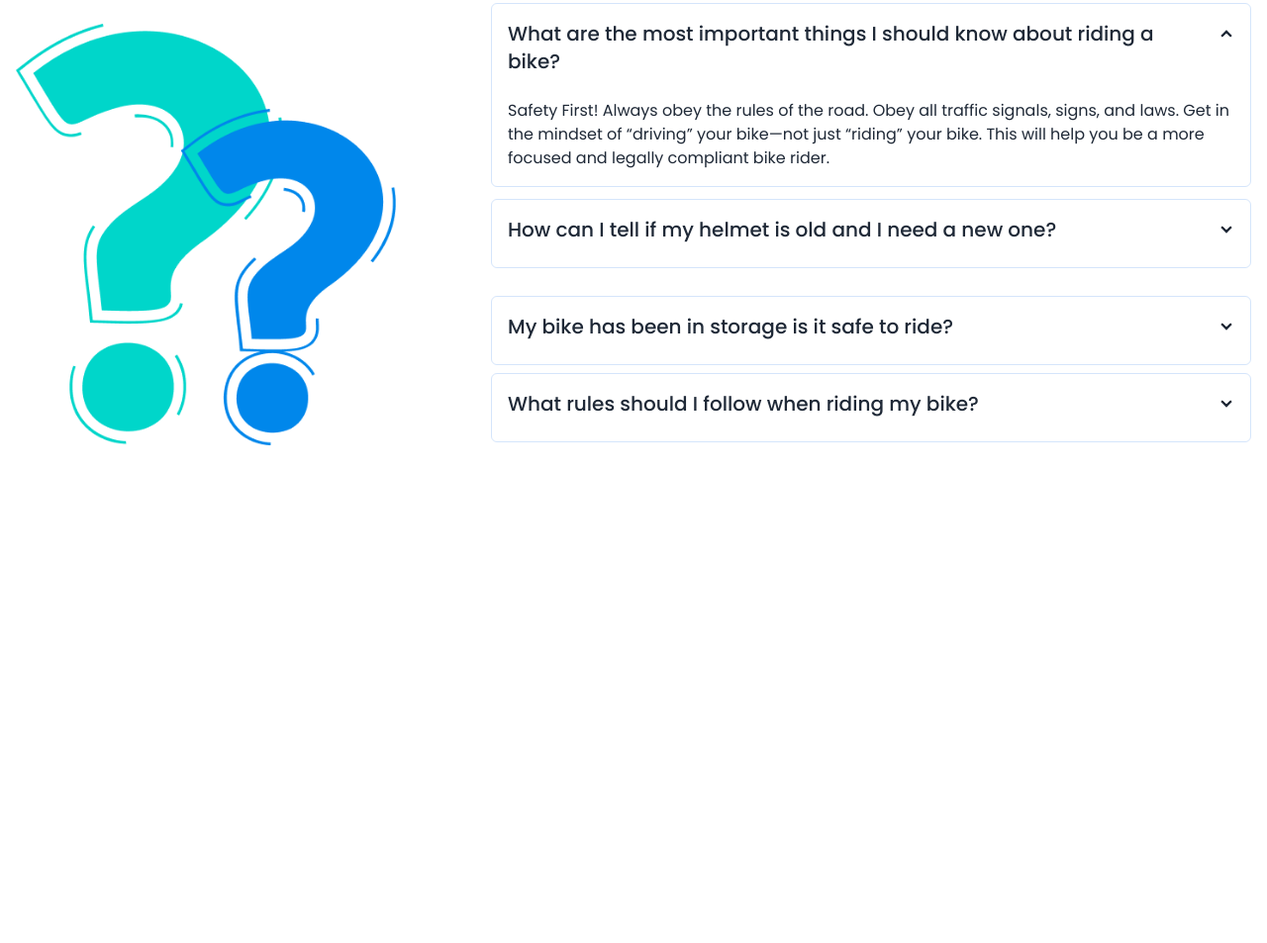
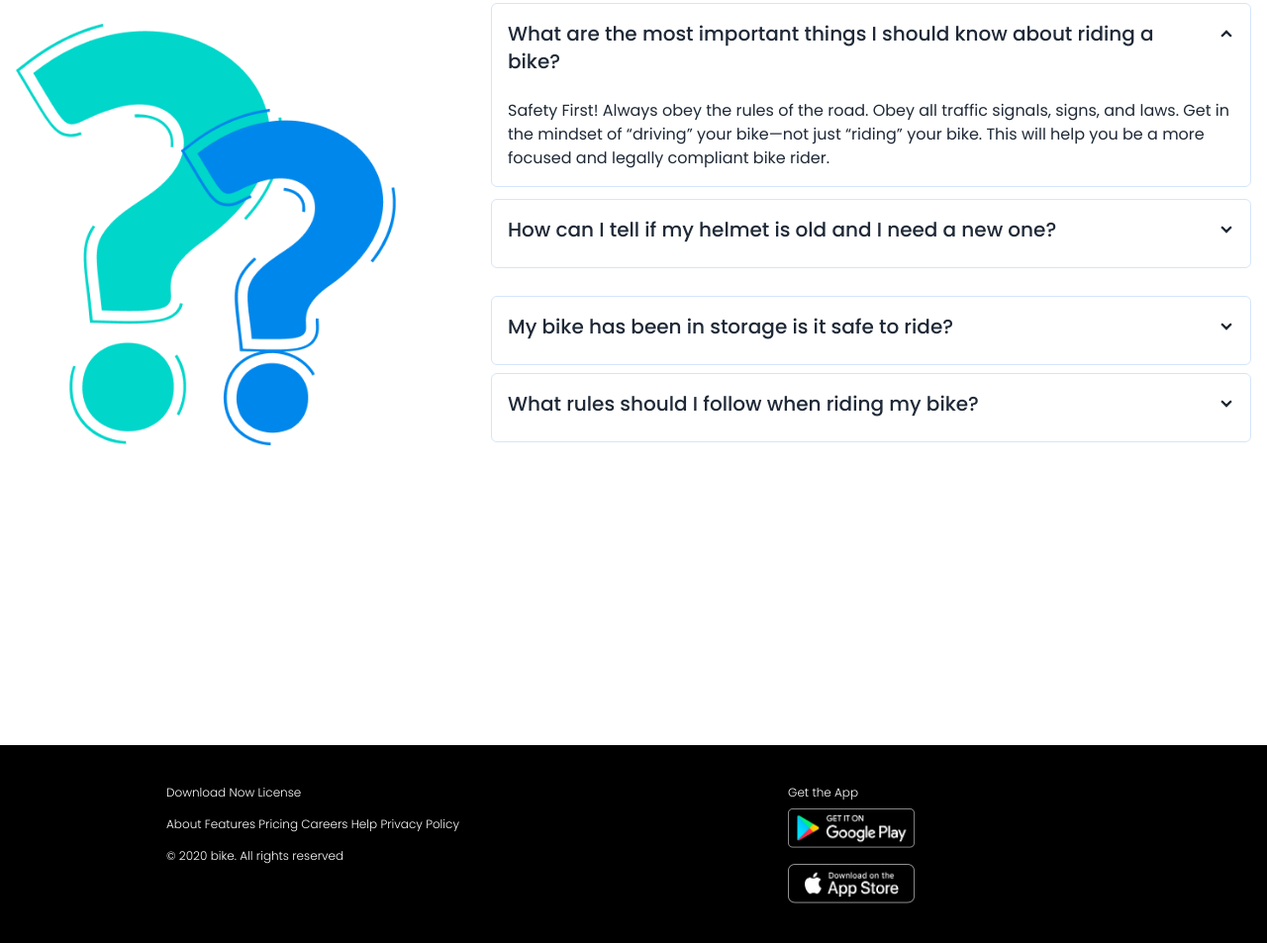
Before and after one commit to SayedLabib/Biker-zone, a plain HTML site: page index.html in a window 1280 px wide. Shown: the part 3020-3973 px from the top of the page at 99% size. Before the commit the page ends 3645 px from the top, so only its background shows below. Drawn offline with nearby package versions, Linux system fonts and the light colour scheme.

Commit message:
The page has been done

```diff
--- a/index.html
+++ b/index.html
@@ -460,10 +460,28 @@
 
      </main>
 
-     <footer>
+     <!-- footer section -->
 
+     <footer class="mt-32">
 
-     </footer>
+      <footer class="footer p-10 bg-black text-white text-xs font-thin">
+
+          <p class="lg:pl-32">Download Now     License<br/><br>
+             About    Features    Pricing   Careers   Help    Privacy Policy <br><br>
+             © 2020 bike. All rights reserved
+
+          </p>
+
+        <nav>
+          <header class=" text-white ">Get the App</header>
+          <div class="grid lg:grid grid-cols-1 gap-4 ">
+            <a><img class="w-32 h-10" src="./images/others/android.png" alt=""></a>
+            <a><img class="w-32 h-10" src="./images/others/ios.png" alt=""></a>
+
+          </div>
+        </nav>
+      </footer>
+
 
 </body>
 </html>
```
